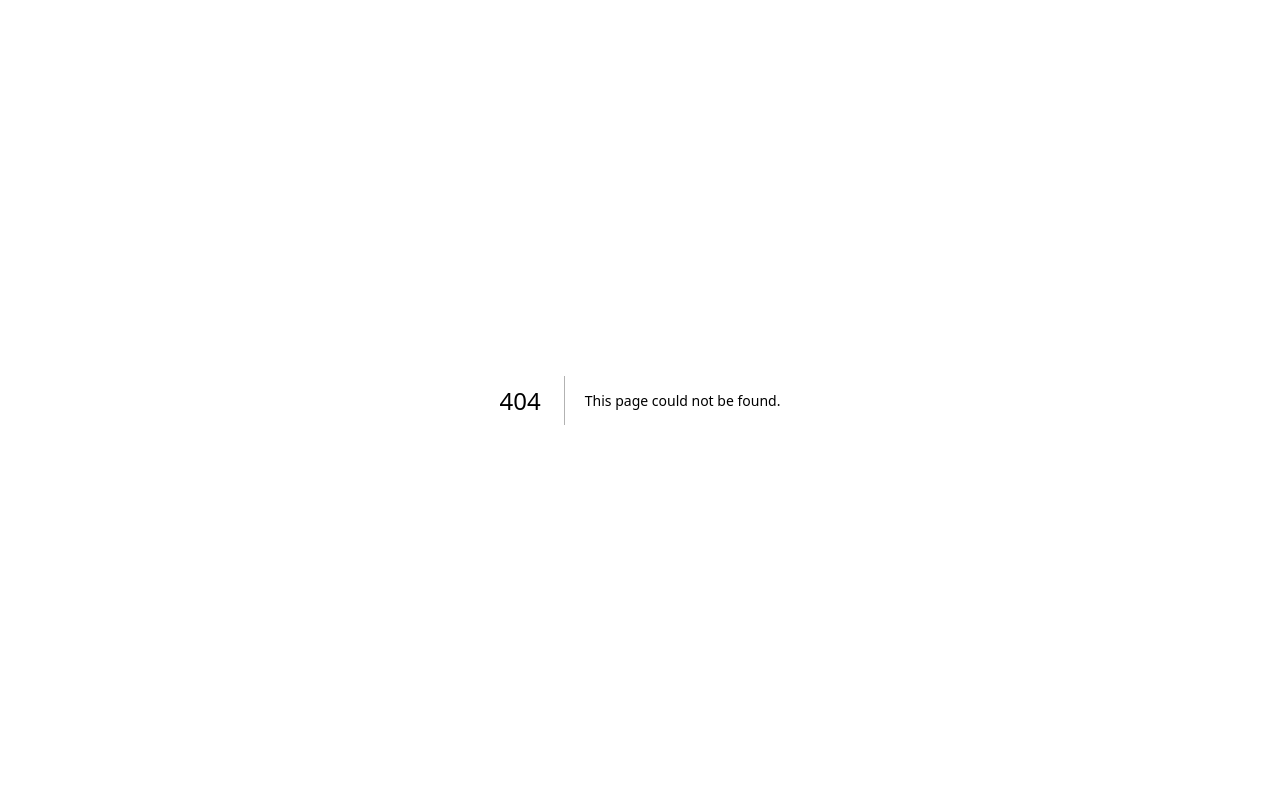
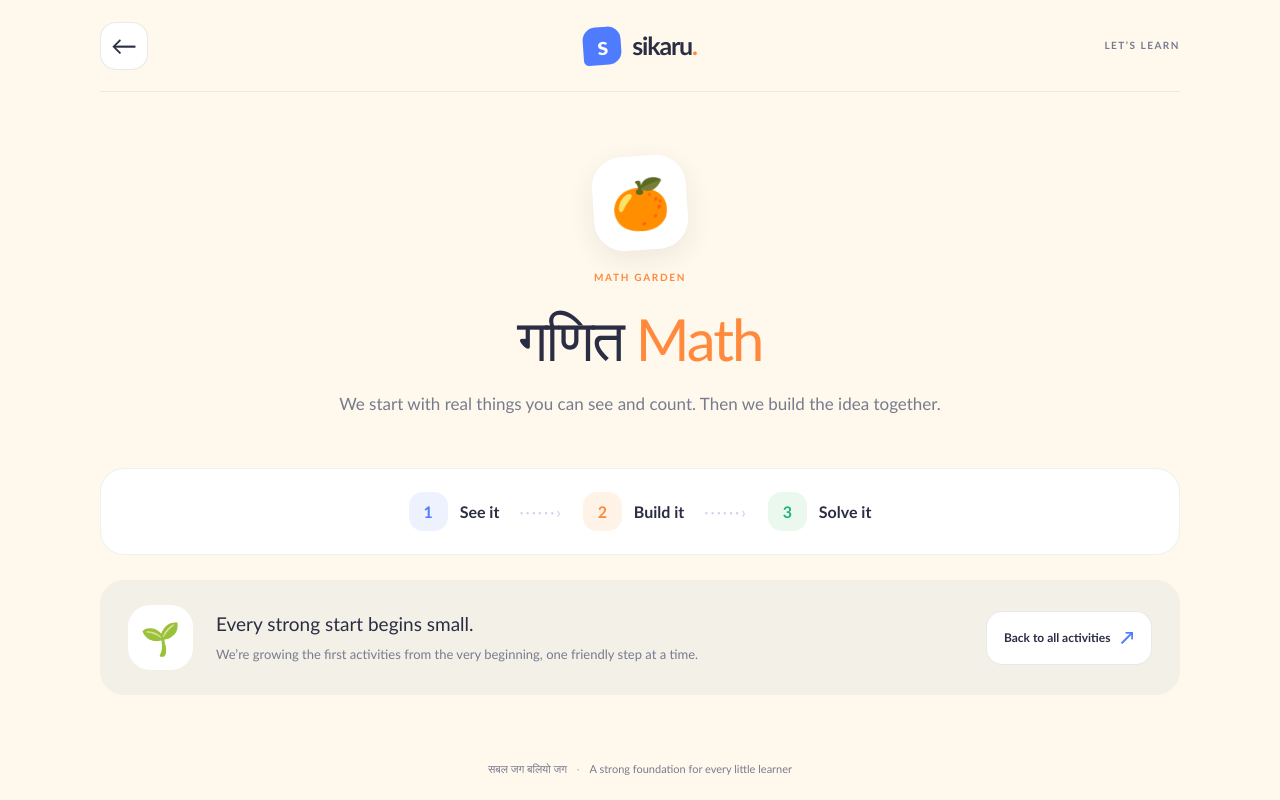
Before and after one commit to Devst12/sikaru, a Next.js app: page /math in a window 1280 px wide. Before the commit this address had no page. Built offline with nearby package versions, Linux system fonts and the light colour scheme.

Commit message:
Add app/math/page.tsx

```diff
--- /dev/null
+++ b/app/math/page.tsx
@@ -0,0 +1,5 @@
+import { ModuleStarter } from "../module-starter";
+
+export default function MathPage() {
+  return <ModuleStarter title="गणित" english="Math" icon="🍊" accent="math" foundation="We start with real things you can see and count. Then we build the idea together." steps={["See it", "Build it", "Solve it"]} />;
+}
```
